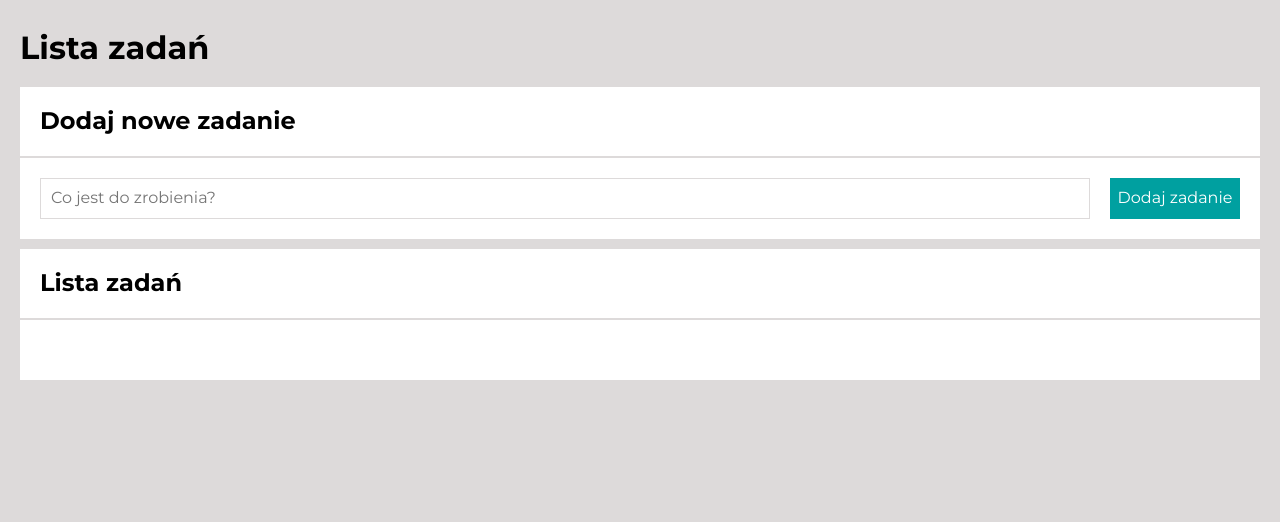
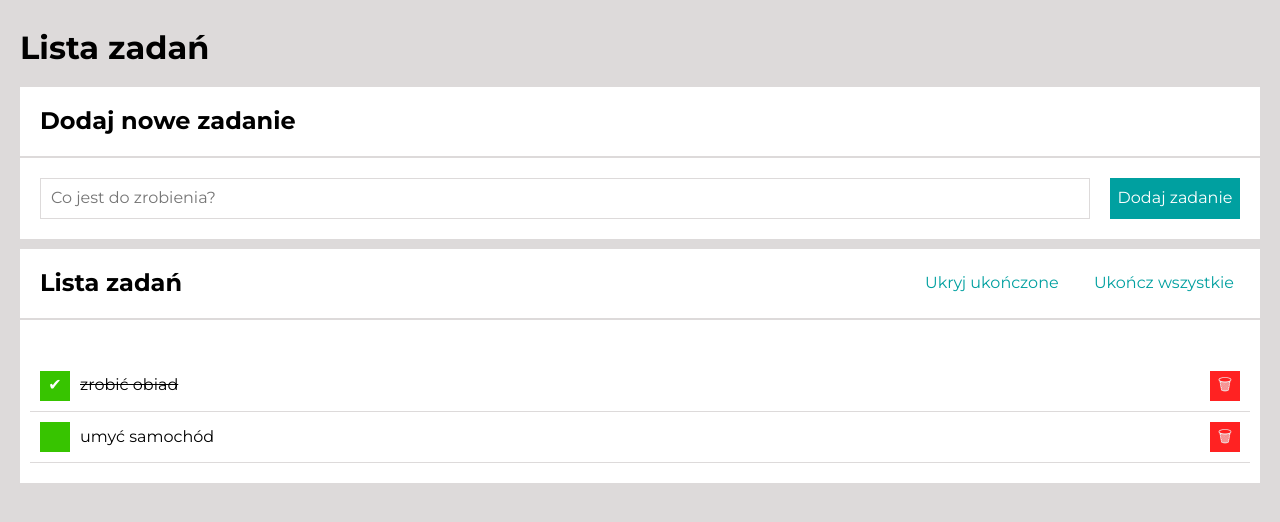
Before and after one commit to am97veb/todos-list-react, a React (Create React App) app: page / in a window 1280 px wide. Shown: the top 522 px of the page. Built offline with nearby package versions, Linux system fonts and the light colour scheme.

Commit message:
add example tasks to initialState

```diff
--- a/src/features/tasks/tasksSlice.js
+++ b/src/features/tasks/tasksSlice.js
@@ -3,7 +3,10 @@ import { createSlice } from "@reduxjs/toolkit";
 const tasksSlice = createSlice({
     name: "tasks",
     initialState: {
-        tasks: [],
+        tasks: [
+            { content: "zrobić obiad", done: true, id: 1 },
+            { content: "umyć samochód", done: false, id: 2 },
+        ],
         hideDone: false,
     },
     reducers: {
@@ -12,9 +15,8 @@ const tasksSlice = createSlice({
         },
         toggleHideDone: state => {
             state.hideDone = !state.hideDone;
-
         },
-        toggleDone: ({tasks}, {payload}) => {
+        toggleDone: ({ tasks }, { payload }) => {
             const index = tasks.findIndex(task => task.id === payload);
             tasks[index].done = !tasks[index].done;
         },
@@ -23,7 +25,7 @@ const tasksSlice = createSlice({
                 task.done = true
             };
         },
-        removeTask: ({tasks}, action) => {
+        removeTask: ({ tasks }, action) => {
             const index = tasks.findIndex(task => task.id === action.payload);
             tasks.splice(tasks[index], 1);
         },
```
